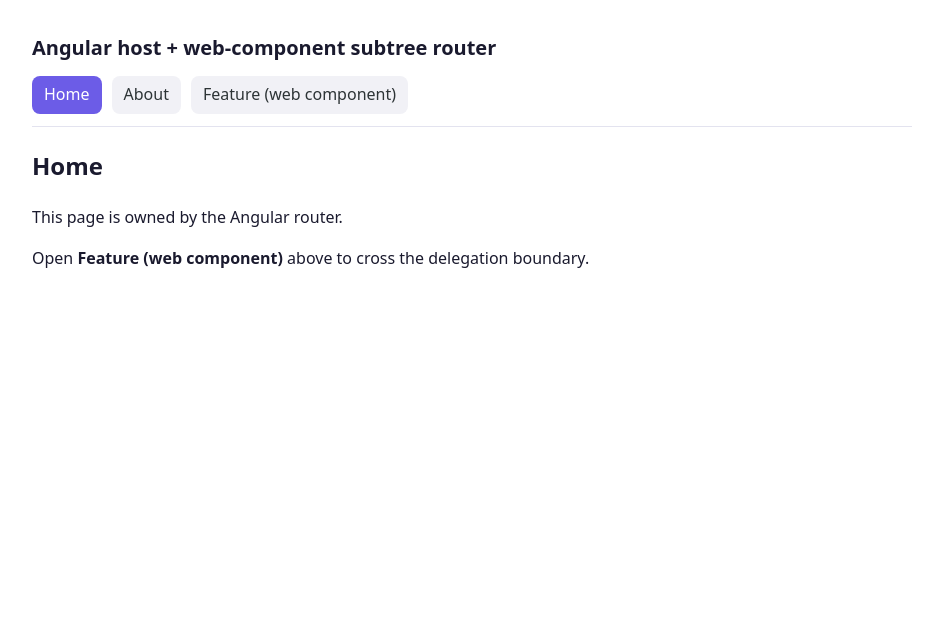
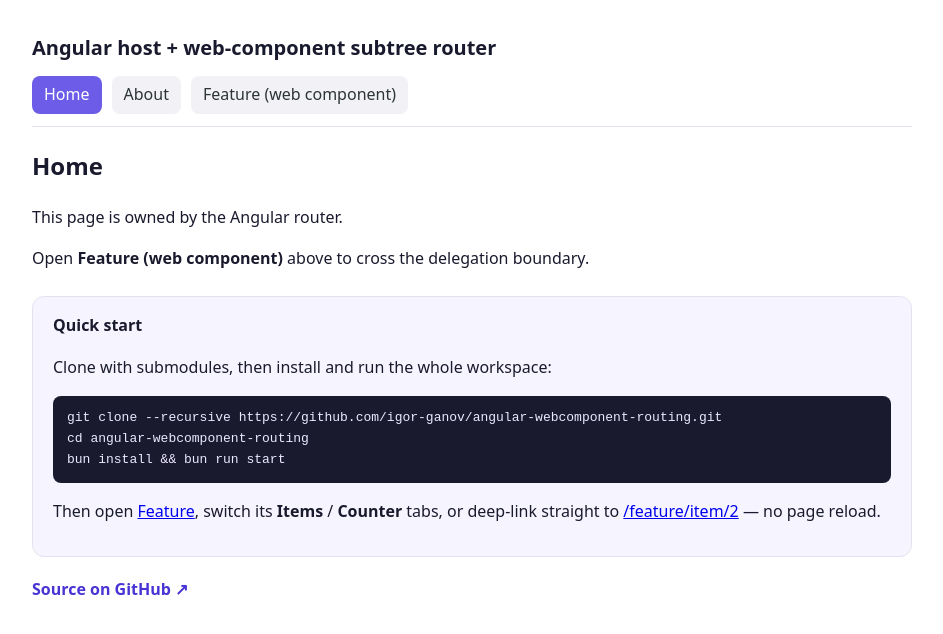
Before and after one commit to igor-ganov/angular-host, an Angular app: page / in a window 1280 px wide. Shown: the top 634 px of the page, without its empty margins (168-1111 px from the left). Built offline with nearby package versions, Linux system fonts and the light colour scheme.

Commit message:
Home: add Quick Start + GitHub source link

```diff
--- a/src/app/home/home.ts
+++ b/src/app/home/home.ts
@@ -1,12 +1,45 @@
 import { ChangeDetectionStrategy, Component } from '@angular/core';
+import { RouterLink } from '@angular/router';
+
+const REPO_URL = 'https://github.com/igor-ganov/angular-webcomponent-routing';
 
 @Component({
   selector: 'app-home',
   changeDetection: ChangeDetectionStrategy.OnPush,
+  imports: [RouterLink],
   template: `
     <h2>Home</h2>
     <p>This page is owned by the Angular router.</p>
     <p>Open <strong>Feature (web component)</strong> above to cross the delegation boundary.</p>
+
+    <section class="quickstart" aria-labelledby="qs-title">
+      <h3 id="qs-title">Quick start</h3>
+      <p>Clone with submodules, then install and run the whole workspace:</p>
+      <pre><code>git clone --recursive {{ repoUrl }}.git
+cd angular-webcomponent-routing
+bun install && bun run start</code></pre>
+      <p>
+        Then open <a routerLink="/feature">Feature</a>, switch its <strong>Items</strong> / <strong>Counter</strong>
+        tabs, or deep-link straight to <a routerLink="/feature/item/2">/feature/item/2</a> — no page reload.
+      </p>
+    </section>
+
+    <p class="repo">
+      <a [href]="repoUrl" target="_blank" rel="noopener noreferrer">
+        Source on GitHub ↗
+      </a>
+    </p>
+  `,
+  styles: `
+    .quickstart { margin-top: 24px; padding: 16px 20px; border: 1px solid #e3e3ef; border-radius: 12px; background: #f6f5ff; }
+    .quickstart h3 { margin: 0 0 8px; font-size: 16px; }
+    .quickstart pre { margin: 12px 0; padding: 12px 14px; overflow-x: auto; background: #1a1a2e; color: #ece9ff; border-radius: 8px; font: 13px/1.6 ui-monospace, monospace; }
+    .repo { margin-top: 20px; }
+    .repo a { font-weight: 600; color: #4834d4; text-decoration: none; }
+    .repo a:hover { text-decoration: underline; }
+    a:focus-visible { outline: 3px solid #6c5ce7; outline-offset: 2px; }
   `,
 })
-export class Home {}
+export class Home {
+  protected readonly repoUrl = REPO_URL;
+}
```
